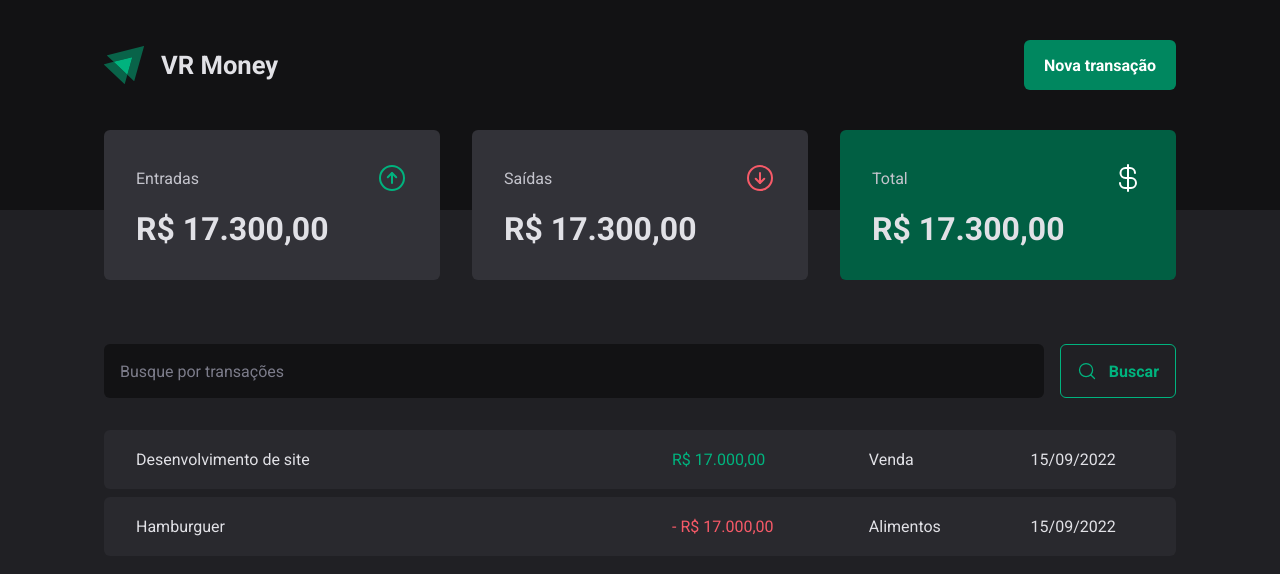
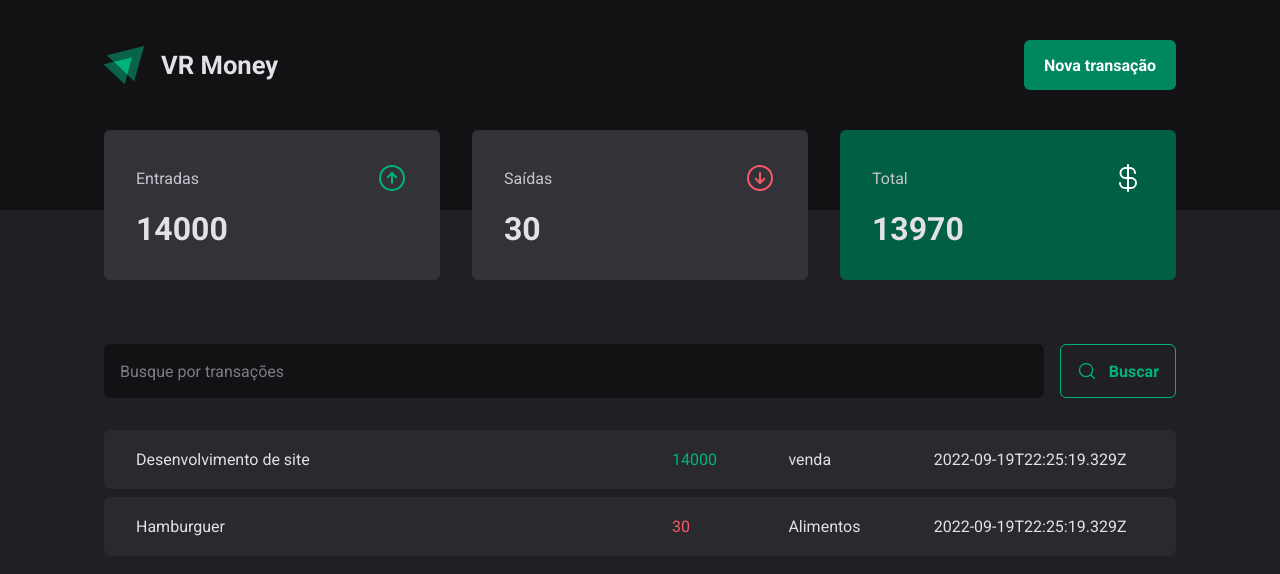
Before and after one commit to rubinoDev/vr-money, a React (Vite) app: page / in a window 1280 px wide. Shown: the top 574 px of the page. Built offline with nearby package versions, Linux system fonts and the light colour scheme; data requests are answered from the project's data file.

Commit message:
summary reduce and transactions context

```diff
--- a/package.json
+++ b/package.json
@@ -5,6 +5,7 @@
   "type": "module",
   "scripts": {
     "dev": "vite",
+    "dev:server": "json-server server.json -p 3333 -w -d 500",
     "build": "tsc && vite build",
     "preview": "vite preview"
   },
--- /dev/null
+++ b/server.json
@@ -0,0 +1,20 @@
+{
+  "transactions": [
+    {
+      "id": 1,
+      "description": "Desenvolvimento de site",
+      "type": "income",
+      "category": "venda",
+      "price": 14000,
+      "createdAt": "2022-09-19T22:25:19.329Z"
+    },
+    {
+      "id": 2,
+      "description": "Hamburguer",
+      "type": "outcome",
+      "category": "Alimentos",
+      "price": 30,
+      "createdAt": "2022-09-19T22:25:19.329Z"
+    }
+  ]
+}
--- a/src/App.tsx
+++ b/src/App.tsx
@@ -1,4 +1,5 @@
 import { ThemeProvider } from "styled-components";
+import { TransactionsProvider } from "./contexts/TransactionsContext";
 import { Transactions } from "./pages/Transactions";
 import { GlobalStyle } from "./styles/global";
 import { defaultTheme } from "./styles/themes/default";
@@ -7,8 +8,9 @@
   return (
     <ThemeProvider theme={defaultTheme}>
       <GlobalStyle/>
-
-      <Transactions/>
+      <TransactionsProvider>
+        <Transactions/>
+      </TransactionsProvider>
     </ThemeProvider>
   )
 }
--- a/src/components/Summary/index.tsx
+++ b/src/components/Summary/index.tsx
@@ -1,7 +1,30 @@
 import { SummaryCard, SummaryContainer } from "./styles";
 import { ArrowCircleDown, ArrowCircleUp, CurrencyDollar } from 'phosphor-react';
+import { useContext } from "react";
+import { TransactionsContext } from "../../contexts/TransactionsContext";
 
 export function Summary(){
+  const { transactions } = useContext(TransactionsContext);
+
+  const summary = transactions.reduce(
+    (acc, transaction) => {
+      if(transaction.type === 'income'){
+        acc.income += transaction.price;
+        acc.total += transaction.price;
+      }else{
+        acc.outcome += transaction.price;
+        acc.total -= transaction.price;
+      }
+
+      return acc
+    },
+    {
+      income: 0,
+      outcome: 0,
+      total: 0
+    }
+  )
+
   return(
     <SummaryContainer>
       <SummaryCard>
@@ -10,7 +33,7 @@
           <ArrowCircleUp size={32} color="#00b37e"/>
         </header>
 
-        <strong>R$ 17.300,00</strong>
+        <strong>{summary.income}</strong>
       </SummaryCard>
 
       <SummaryCard>
@@ -19,7 +42,7 @@
           <ArrowCircleDown size={32} color="#f75a68"/>
         </header>
 
-        <strong>R$ 17.300,00</strong>
+        <strong>{summary.outcome}</strong>
       </SummaryCard>
 
       <SummaryCard variant="green">
@@ -28,7 +51,7 @@
           <CurrencyDollar size={32} color="#FFF"/>
         </header>
 
-        <strong>R$ 17.300,00</strong>
+        <strong>{summary.total}</strong>
       </SummaryCard>
     </SummaryContainer>
   )
--- /dev/null
+++ b/src/contexts/TransactionsContext.tsx
@@ -0,0 +1,44 @@
+import { createContext, ReactNode, useEffect, useState } from "react";
+
+interface Transaction{
+  id: number;
+  description: string;
+  type: 'income' | 'outcome';
+  price: number;
+  category: string;
+  createdAt: string;
+}
+
+interface TransactionsContextType{
+  transactions: Transaction[];
+}
+
+interface TransactionsProviderProps{
+  children: ReactNode;
+}
+
+export const TransactionsContext = createContext({} as TransactionsContextType);
+
+export function TransactionsProvider({ children }: TransactionsProviderProps){
+  const [transactions, setTransactions] = useState<Transaction[]>([]);
+
+
+  async function loadTransactions(){
+    const response = await fetch('http://localhost:3333/transactions');
+    const data = await response.json();
+
+    setTransactions(data)
+  }
+
+  useEffect(() => {
+    loadTransactions();
+  },[])
+
+  return(
+    <TransactionsContext.Provider value={{
+      transactions
+    }}>
+      {children}
+    </TransactionsContext.Provider>
+  )
+}
--- a/src/pages/Transactions/index.tsx
+++ b/src/pages/Transactions/index.tsx
@@ -1,9 +1,13 @@
+import { useContext, useEffect, useState } from "react";
 import { Header } from "../../components/Header";
 import { Summary } from "../../components/Summary";
+import { TransactionsContext, TransactionsProvider } from "../../contexts/TransactionsContext";
 import { SearchForm } from "./components/SearchForm";
 import { PriceHighlight, TransactionsContainer, TransactionsTable } from "./styles";
 
 export function Transactions(){
+  const { transactions } = useContext(TransactionsContext);
+
   return(
     <div>
       <Header/>
@@ -13,28 +17,18 @@
         <SearchForm/>
         <TransactionsTable>
           <tbody>
-            <tr>
-              <td width="50%">Desenvolvimento de site</td>
-              <td>
-                <PriceHighlight variant="income">
-                  R$ 17.000,00
-                </PriceHighlight>
-              </td>
-              <td>Venda</td>
-              <td>15/09/2022</td>
-            </tr>
-
-            <tr>
-              <td width="50%">Hamburguer</td>
-              <td>
-                <PriceHighlight variant="outcome">
-                  - R$ 17.000,00
-                </PriceHighlight>
-              </td>
-              <td>Alimentos</td>
-              <td>15/09/2022</td>
-            </tr>
-
+            {transactions.map(transaction => (
+              <tr key={transaction.id}>
+                <td width="50%">{transaction.description}</td>
+                <td>
+                  <PriceHighlight variant={transaction.type}>
+                    {transaction.price}
+                  </PriceHighlight>
+                </td>
+                <td>{transaction.category}</td>
+                <td>{transaction.createdAt}</td>
+              </tr>
+            ))}
           </tbody>
         </TransactionsTable>
       </TransactionsContainer>
```
Also changed, not shown: src/server.json (deleted).
